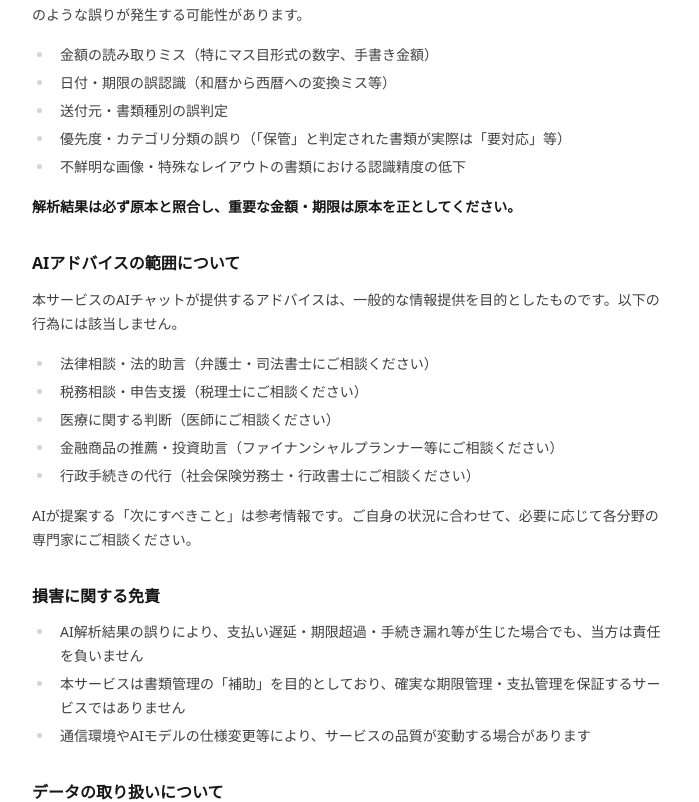
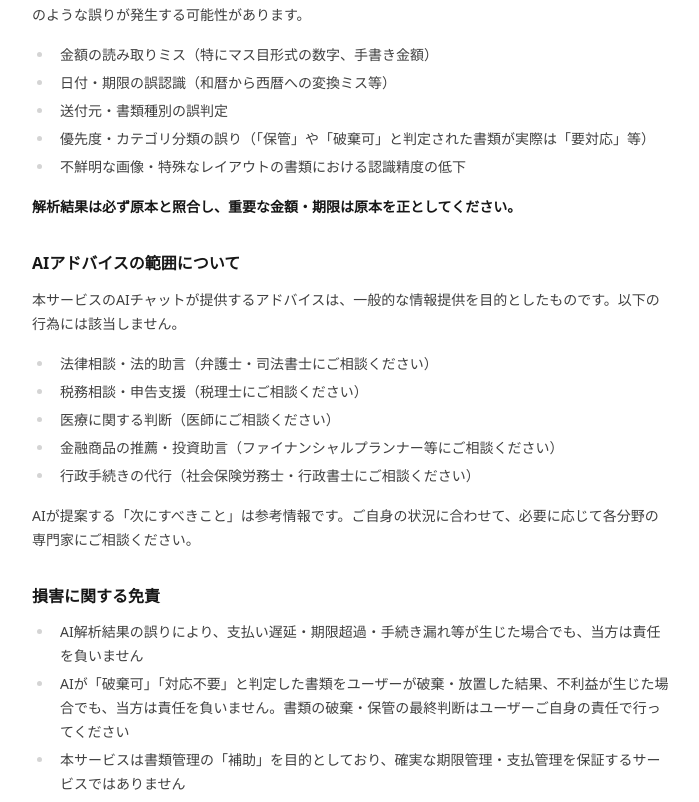
Before and after one commit to e-margin/fumuly, a Next.js app: page /disclaimer in a window 1280 px wide. Shown: the part 307-1109 px from the top of the page, without its empty margins (288-987 px from the left). Built offline with nearby package versions, Linux system fonts and the light colour scheme; no server answers.

Commit message:
免責事項にAI「破棄可」判定の免責を追加
破棄可・対応不要と判定した書類の破棄による不利益について
最終判断はユーザー責任である旨を明記

Co-Authored-By: Claude Opus 4.6 <noreply@anthropic.com>

```diff
--- a/app/disclaimer/page.tsx
+++ b/app/disclaimer/page.tsx
@@ -27,7 +27,7 @@ export default function DisclaimerPage() {
           <li>金額の読み取りミス（特にマス目形式の数字、手書き金額）</li>
           <li>日付・期限の誤認識（和暦から西暦への変換ミス等）</li>
           <li>送付元・書類種別の誤判定</li>
-          <li>優先度・カテゴリ分類の誤り（「保管」と判定された書類が実際は「要対応」等）</li>
+          <li>優先度・カテゴリ分類の誤り（「保管」や「破棄可」と判定された書類が実際は「要対応」等）</li>
           <li>不鮮明な画像・特殊なレイアウトの書類における認識精度の低下</li>
         </ul>
         <p>
@@ -59,6 +59,9 @@ export default function DisclaimerPage() {
         <ul>
           <li>
             AI解析結果の誤りにより、支払い遅延・期限超過・手続き漏れ等が生じた場合でも、当方は責任を負いません
+          </li>
+          <li>
+            AIが「破棄可」「対応不要」と判定した書類をユーザーが破棄・放置した結果、不利益が生じた場合でも、当方は責任を負いません。書類の破棄・保管の最終判断はユーザーご自身の責任で行ってください
           </li>
           <li>
             本サービスは書類管理の「補助」を目的としており、確実な期限管理・支払管理を保証するサービスではありません
```
